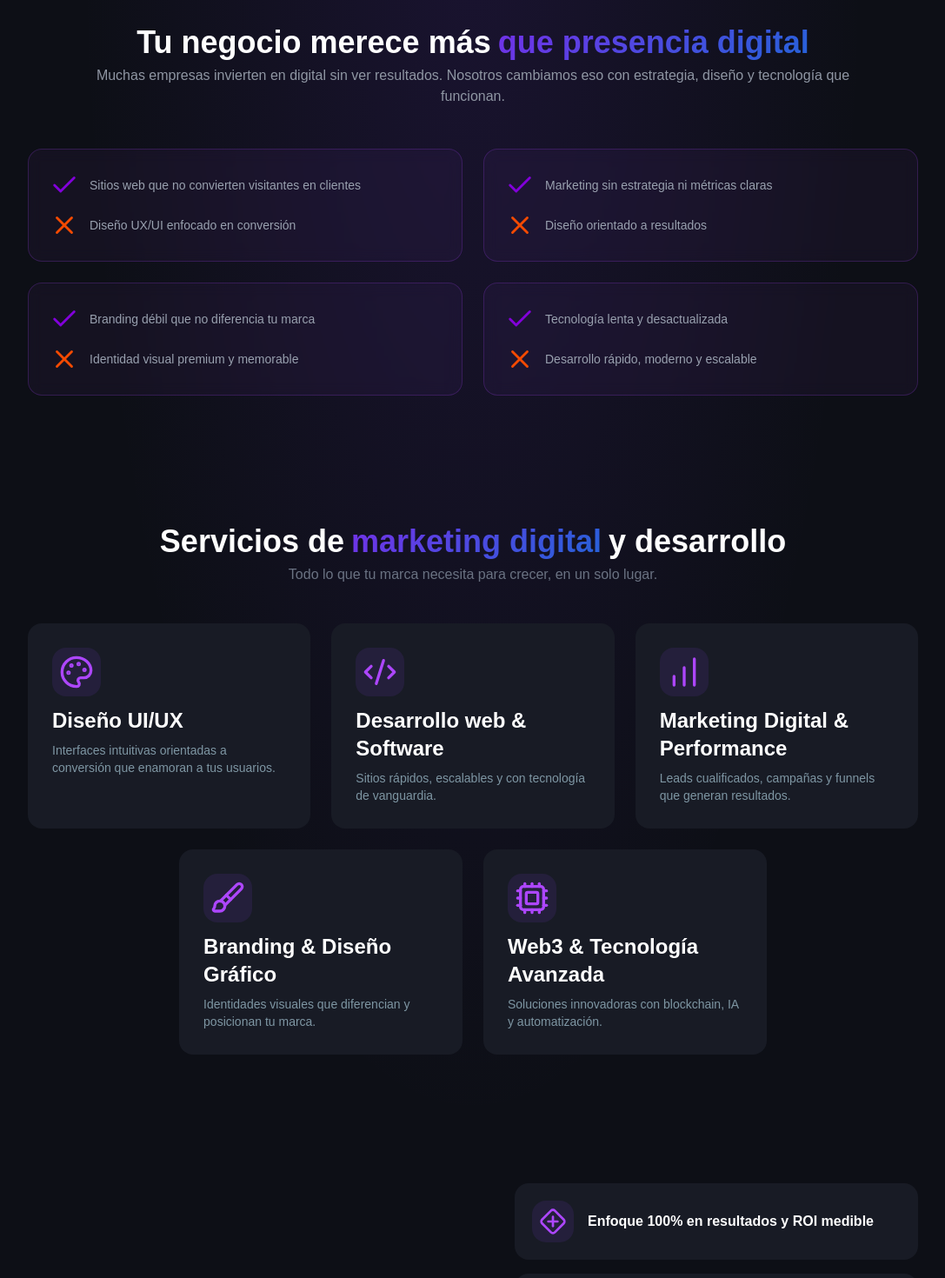
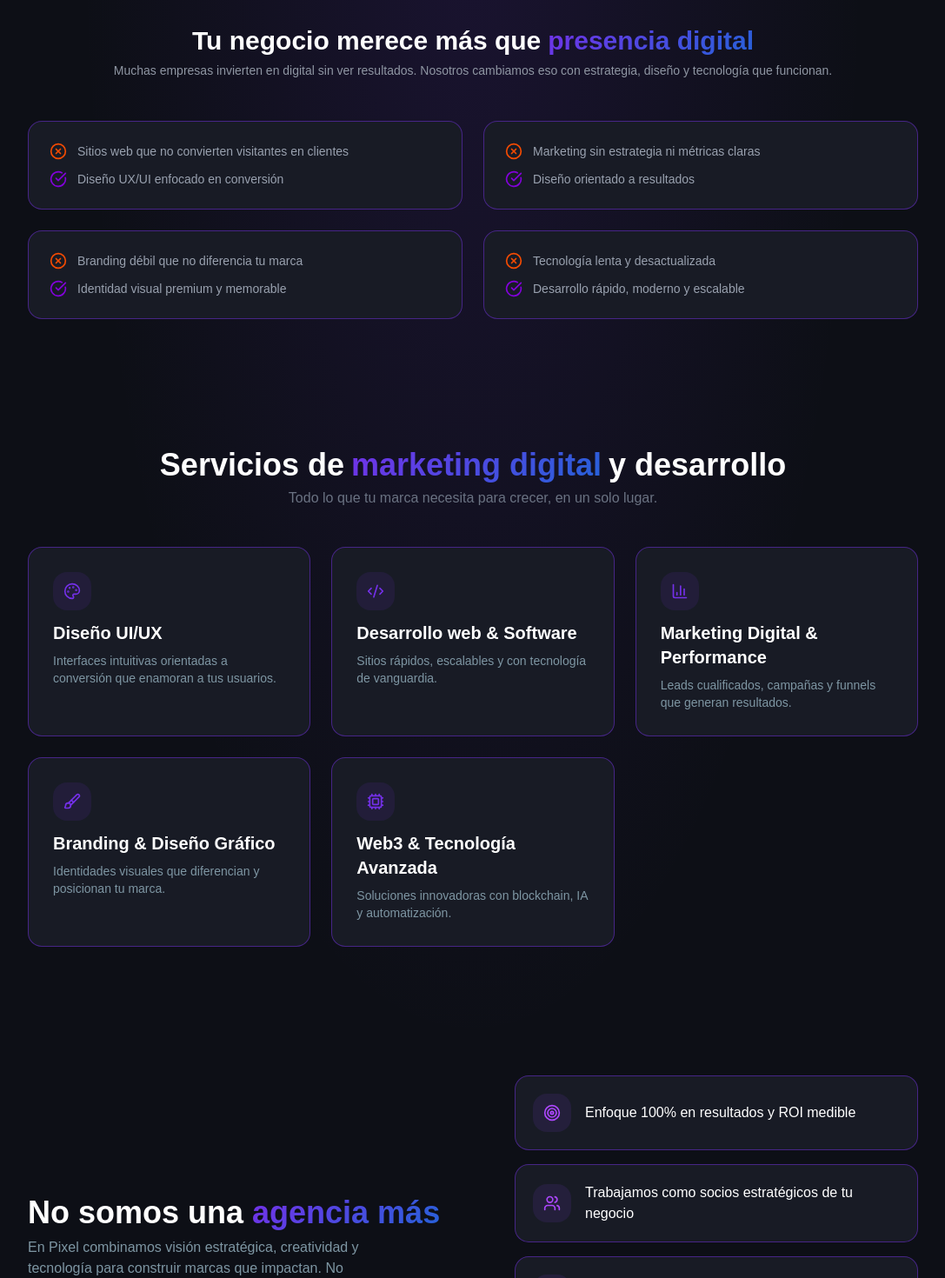
Before and after one commit to gabriez/PixelLanding, a Next.js app: page / in a window 1280 px wide. Shown: the part 860-2330 px from the top of the page at 87% size, without its empty margins (96-1183 px from the left). Built offline with nearby package versions, Linux system fonts and the light colour scheme; a web font is replaced by a local one.

Commit message:
PXL-01 | feat: integration animations in Services and process section with their types, class& fonts

```diff
--- a/src/components/data/Process.tsx
+++ b/src/components/data/Process.tsx
@@ -12,7 +12,7 @@ export const processData: ProcessDataProps[] = [
   {
     id: crypto.randomUUID(),
     icon: Lightbulb,
-    title: "Estrategia & Planificación",
+    title: "Estrategia",
     description:
       "Diseñamos un plan personalizado con objetivos claros y medibles,",
   },
--- /dev/null
+++ b/src/components/home/AgencyCard.tsx
@@ -0,0 +1,18 @@
+import { AgencyCardRender } from "@/types/Services";
+import { IconView } from "../common/IconView";
+
+export const AgencyCard = ({ agencyCard }: AgencyCardRender) => (
+  <div
+    key={agencyCard.id}
+    className="bg-[#181B25] p-5 flex items-center gap-4 rounded-2xl border border-(--primary-color)/50  hover:border-(--primary-color)/40 transition-colors"
+  >
+    <div className="bg-[#241F3B] p-3 rounded-2xl shrink-0 w-fit h-fit">
+      <IconView icon={agencyCard.icon} className="w-5 h-5 text-purple-500" />
+    </div>
+    <div>
+      <p className="text-white  font-(--plus-jakarta-sans)">
+        {agencyCard.description}
+      </p>
+    </div>
+  </div>
+);
--- a/src/components/home/Services.tsx
+++ b/src/components/home/Services.tsx
@@ -1,151 +1,138 @@
-import { AgencyCardRender, ServicesCard } from "@/types/Services";
-import { IconView } from "../common/IconView";
+"use client";
+
 import {
   servicesCardData,
   servicesPresenceData,
   agencyData,
 } from "../data/Services";
-import { X, Check } from "lucide-react";
+import { CheckCircle, XCircle } from "lucide-react";
 import { LINKS } from "@/constants";
+import { Card } from "./ServicesCard";
+import { AgencyCard } from "./AgencyCard";
+import { motion } from "framer-motion";
 
-const iconClass = "w-8.5 h-8.5 shrink-0";
+const iconClass = "w-5 h-5 shrink-0";
 
-/* Values Grid for services Card*/
-
-const total = servicesCardData.length;
-const remainder = total % 3;
-const fullRows = Math.floor(total / 3);
-
-/* Service Card */
-const Card = ({ card }: ServicesCard) => (
-  <div className="bg-[#181B25] p-7 rounded-2xl">
-    <div className="p-2 bg-[#241F3B] rounded-2xl w-fit">
-      <IconView icon={card.icon} className="w-10 h-10 text-purple-500" />
-    </div>
-
-    <h4 className="pt-3 text-white text-2xl font-bold">{card.title}</h4>
-
-    <span className="text-[#7E96A3] pt-2 block text-sm">
-      {card.description}
-    </span>
-  </div>
-);
-
-const AgencyCard = ({ agencyCard }: AgencyCardRender) => (
-  <div
-    key={agencyCard.id}
-    className="bg-[#181B25] p-5 flex items-center gap-4 rounded-2xl"
-  >
-    <div className="bg-[#241F3B] p-2 rounded-2xl shrink-0 w-fit h-fit">
-      <IconView icon={agencyCard.icon} className="w-8 h-8 text-purple-500" />
-    </div>
-    <div>
-      <h4 className="text-white font-bold">{agencyCard.description}</h4>
-    </div>
-  </div>
-);
+const fadeUp = {
+  hidden: { opacity: 0, y: 30 },
+  visible: (i: number) => ({
+    opacity: 1,
+    y: 0,
+    transition: { delay: i * 0.15, duration: 0.5 },
+  }),
+};
 
 export const Services = () => {
   return (
     <section className="radial-background pt-20 pb-25" id={LINKS.Servicios}>
-      <article>
-        <h1 className="text-center pt-17 text-3xl  md:text-4xl font-semibold px-4">
-          <span className="text-white">Tu negocio merece más</span>
+      <motion.article
+        initial={{ opacity: 0, y: 20 }}
+        whileInView={{ opacity: 1, y: 0 }}
+        viewport={{ once: true, amount: 0.3 }}
+        transition={{ duration: 0.5, ease: "easeOut" }}
+      >
+        <h1 className="text-center pt-17 text-2xl md:text-3xl font-semibold px-4">
+          <span className="text-white">Tu negocio merece más que</span>
           <span className="text-gradient bg-clip-text text-transparent pl-2">
-            que presencia digital
+            presencia digital
           </span>
         </h1>
-        <h3 className="text-center text-(--muted-foreground) px-[15%] font-normal pt-1.5">
+        <h3 className="text-center text-sm text-(--muted-foreground) px-[15%] font-(--plus-jakarta-sans) pt-1.5">
           Muchas empresas invierten en digital sin ver resultados. Nosotros
           cambiamos eso con estrategia, diseño y tecnología que funcionan.
         </h3>
-      </article>
+      </motion.article>
 
+      {/* Cards */}
       <article className="grid grid-cols-1 sm:grid-cols-2 gap-6 px-[10%] mt-12">
-        {servicesPresenceData.map((card, index) => (
-          <div
-            key={`section-cards-${index}`}
-            className="rounded-2xl border border-purple-500/20 bg-purple-500/5 backdrop-blur-sm p-6"
+        {servicesPresenceData.map((card, cardIndex) => (
+          <motion.div
+            key={`section-cards-${cardIndex}`}
+            custom={cardIndex}
+            initial="hidden"
+            whileInView="visible"
+            viewport={{ once: true }}
+            variants={fadeUp}
+            className="rounded-2xl bg-[#181B25] border border-(--primary-color)/50 hover:border-(--primary-color)/80 p-6 transition-colors"
           >
             <ul className="flex flex-col gap-3">
-              {card.items.map((item) => (
-                <li key={item.text} className="flex items-center gap-3">
+              {card.items.map((item, itemIndex) => (
+                <li key={itemIndex} className="flex items-center gap-3">
                   {item.type === "error" ? (
-                    <Check className={`text-purple-700 ${iconClass}`} />
+                    <XCircle className={`text-orange-600 ${iconClass}`} />
                   ) : (
-                    <X className={`text-orange-600 ${iconClass}]`} />
+                    <CheckCircle className={`text-purple-700 ${iconClass}`} />
                   )}
                   <span className="text-gray-400 text-sm">{item.text}</span>
                 </li>
               ))}
             </ul>
-          </div>
+          </motion.div>
         ))}
       </article>
 
       {/* Services marketing */}
       <section className=" pt-20 pb-5 md:pb-10 ">
-        <div>
-          <h1 className="text-center pt-17 text-3xl md:text-4xl px-4 font-semibold ">
+        <motion.div
+          initial={{ opacity: 0, y: 20 }}
+          whileInView={{ opacity: 1, y: 0 }}
+          viewport={{ once: true, amount: 0.3 }}
+          transition={{ duration: 0.5, ease: "easeOut" }}
+        >
+          <h2 className="text-center pt-17 text-3xl md:text-4xl px-4 font-semibold ">
             <span className="text-white">Servicios de</span>
             <span className="text-gradient pl-2">marketing digital</span>
             <span className="text-white pl-2">y desarrollo</span>
-          </h1>
+          </h2>
           <h3 className="text-center text-gray-500 px-[15%] font-normal pt-5 md:pt-1.5">
             Todo lo que tu marca necesita para crecer, en un solo lugar.
           </h3>
-        </div>
+        </motion.div>
       </section>
       <article className="px-[10%] mt-1">
-        {/* Mobile */}
-        <div className="grid grid-cols-1 sm:grid-cols-2 gap-6 lg:hidden">
+        <div className="grid grid-cols-1 sm:grid-cols-2 lg:grid-cols-3 gap-6 items-stretch">
           {servicesCardData.map((card, index) => (
-            <Card key={card.id} card={card} />
+            <Card key={card.id} card={card} index={index} />
           ))}
-        </div>
-
-        {/* DESKTOP */}
-        <div className="hidden lg:flex flex-col gap-6">
-          {/* Filas completas */}
-          {Array.from({ length: fullRows }).map((_, rowIndex) => (
-            <div key={rowIndex} className="grid grid-cols-3 gap-6">
-              {servicesCardData
-                .slice(rowIndex * 3, rowIndex * 3 + 3)
-                .map((card) => (
-                  <Card key={card.id} card={card} />
-                ))}
-            </div>
-          ))}
-
-          {/* Ultimas filas */}
-          {remainder > 0 && (
-            <div className="flex justify-center">
-              <div className="grid grid-cols-2 gap-6 w-[66%]">
-                {servicesCardData.slice(-remainder).map((card) => (
-                  <Card key={card.id} card={card} />
-                ))}
-              </div>
-            </div>
-          )}
         </div>
       </article>
       {/* Agency Section */}
       <section className="flex flex-col md:flex-row px-[10%] pt-37 pb-5 items-center gap-10 justify-center">
-        <article className="basis-1/2 shrink-0 mr-2 text-center md:text-left">
-          <h1 className="text-4xl text-white font-bold">
+        {/* Texto — entra desde la izquierda */}
+        <motion.article
+          initial={{ opacity: 0, x: -40 }}
+          whileInView={{ opacity: 1, x: 0 }}
+          viewport={{ once: true, amount: 0.3 }}
+          transition={{ duration: 0.6, ease: "easeOut" }}
+          className="basis-1/2 shrink-0 mr-2 text-center md:text-left"
+        >
+          <h2 className="text-4xl text-white font-bold">
             No somos una <span className="text-gradient">agencia más</span>
-          </h1>
+          </h2>
           <p className="w-full md:w-[80%] text-[#7E96A3] pt-2 font-medium">
             En Pixel combinamos visión estratégica, creatividad y tecnología
             para construir marcas que impactan. No ejecutamos tareas: diseñamos
             caminos de crecimiento.
           </p>
-        </article>
+        </motion.article>
 
+        {/* Cards — entran desde la derecha, escalonadas */}
         <article className="w-full md:w-auto">
           <div className="flex flex-col flex-1 gap-4">
-            {agencyData.map((item) => (
-              <AgencyCard key={item.id} agencyCard={item} />
+            {agencyData.map((item, index) => (
+              <motion.div
+                key={item.id}
+                initial={{ opacity: 0, x: 40 }}
+                whileInView={{ opacity: 1, x: 0 }}
+                viewport={{ once: true, amount: 0.2 }}
+                transition={{
+                  delay: index * 0.15,
+                  duration: 0.5,
+                  ease: "easeOut",
+                }}
+              >
+                <AgencyCard agencyCard={item} />
+              </motion.div>
             ))}
           </div>
         </article>
--- /dev/null
+++ b/src/components/home/ServicesCard.tsx
@@ -0,0 +1,27 @@
+"use client";
+
+import { ServicesCard } from "@/types/Services";
+import { IconView } from "../common/IconView";
+import { motion } from "framer-motion";
+
+/* Service Card */
+export const Card = ({ card, index }: ServicesCard) => (
+  <motion.div
+    initial={{ opacity: 0, y: 30 }}
+    whileInView={{ opacity: 1, y: 0 }}
+    viewport={{ once: true }}
+    transition={{ delay: index * 0.1, duration: 0.5 }}
+    whileHover={{ y: -5 }}
+    className="bg-[#181B25] p-7 rounded-2xl border border-(--primary-color)/50 hover:border-(--primary-color)/80 group flex flex-col h-full transition-colors"
+  >
+    <div className="p-3 bg-(--primary-color)/10 group-hover:bg-(--primary-color)/20 rounded-2xl w-fit transition-colors">
+      <IconView icon={card.icon} className="w-5 h-5 text-(--primary-color)" />
+    </div>
+    <h4 className="pt-3 text-white text-xl font-semibold font-(--plus-jakarta-sans)">
+      {card.title}
+    </h4>
+    <span className="text-[#7E96A3] pt-2 block text-sm font-(--plus-jakarta-sans) flex-1">
+      {card.description}
+    </span>
+  </motion.div>
+);
--- a/src/types/Services.ts
+++ b/src/types/Services.ts
@@ -13,6 +13,7 @@ export type ServicesPresenceRenderData = {
 
 export type ServicesCard = {
   card: ServicesRenderCard;
+  index: number;
 };
 
 export type AgencyProps = {
```
Also changed, not shown: src/components/data/Services.tsx (+6 -6 lines), src/components/home/Process.tsx (+30 -16 lines).
